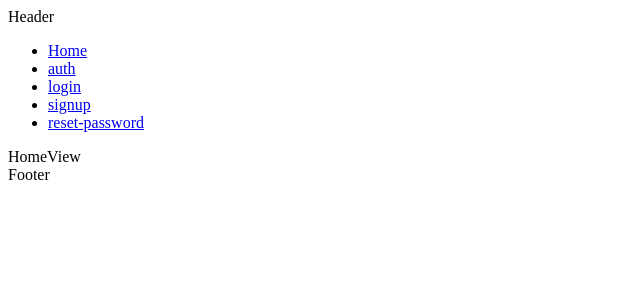
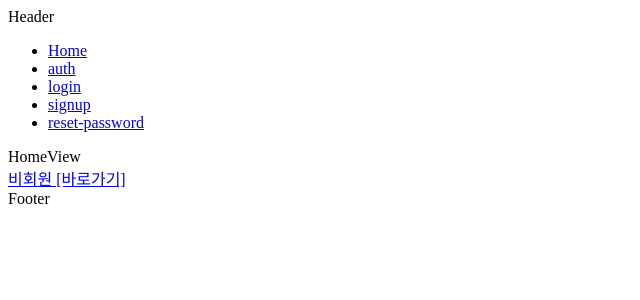
Before and after one commit to s-hyeop/test-project-vue, a Vue app: page / in a window 1280 px wide. Shown: the top 300 px of the page, without its empty margins (0-640 px from the left). Built offline with nearby package versions, Linux system fonts and the light colour scheme.

Commit message:
임시 home 추가

```diff
--- a/src/views/HomeView.vue
+++ b/src/views/HomeView.vue
@@ -1,5 +1,10 @@
 <template>
   <div>HomeView</div>
+  <router-link v-if="!authStore.isAuth" to="/auth">비회원 [바로가기]</router-link>
+  <router-link v-if="authStore.isAuth" to="/todos">회원 [바로가기]</router-link>
 </template>
 
-<script setup></script>
+<script setup>
+import { useAuthStore } from '@/stores/auth';
+const authStore = useAuthStore;
+</script>
```
